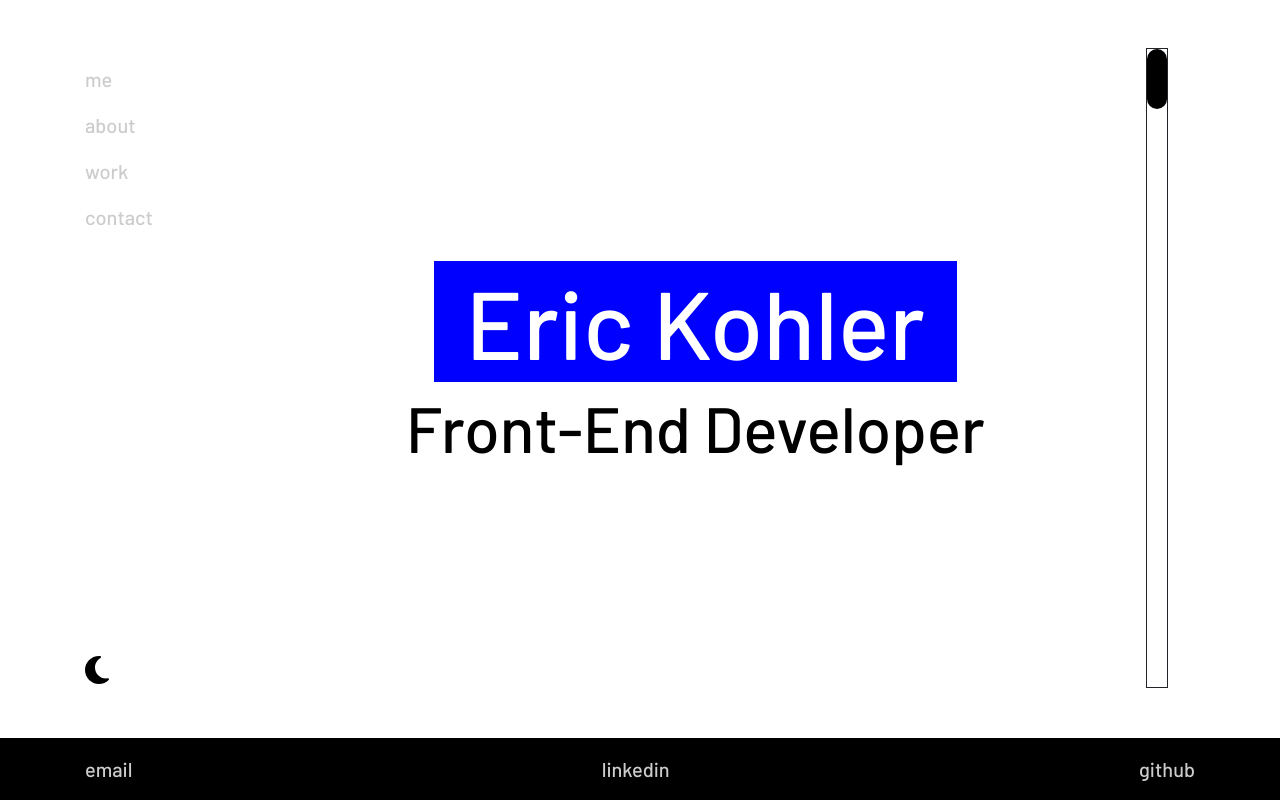
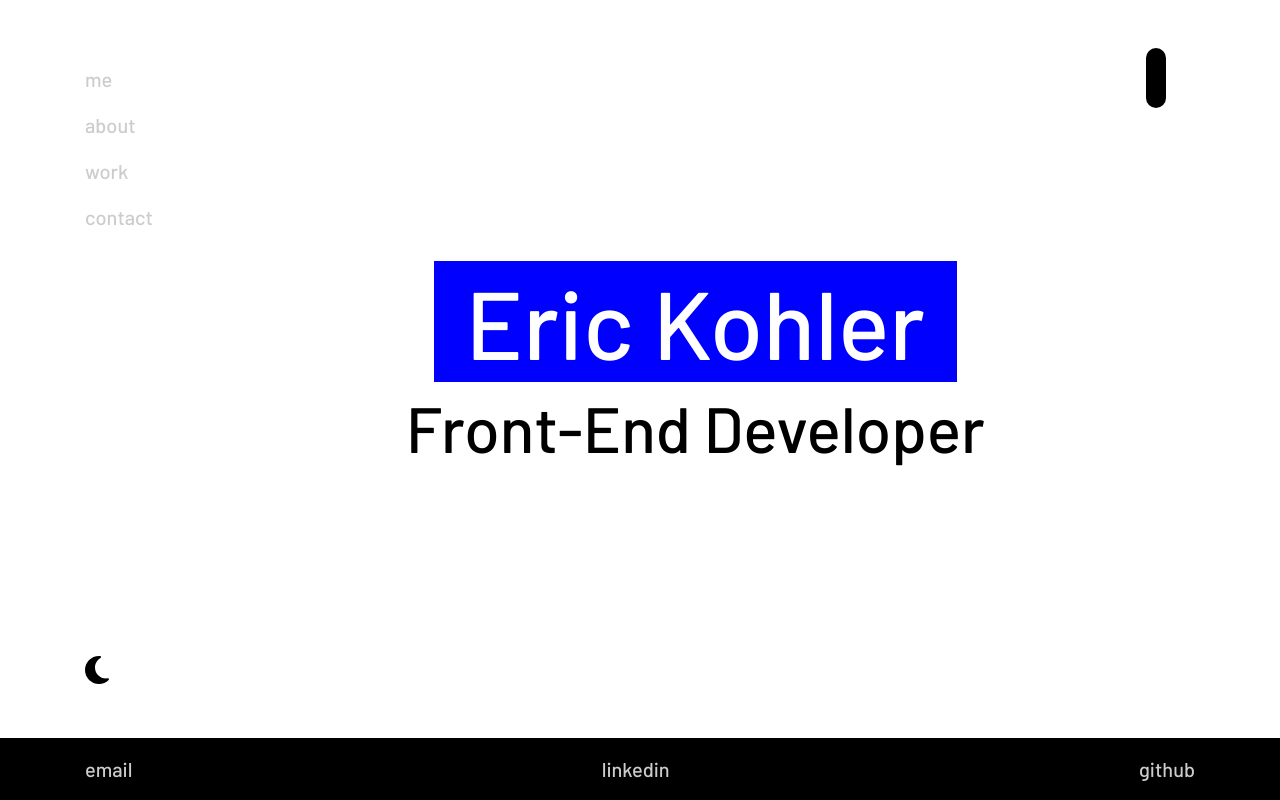
Before and after one commit to eikohler/Full-Stack-Portfolio, a React (Create React App) app: page / in a window 1280 px wide. Shown: the top 800 px of the page. Built offline with nearby package versions, Linux system fonts and the light colour scheme.

Commit message:
btn scrolls with page

```diff
--- a/src/components/ScrollBar/index.js
+++ b/src/components/ScrollBar/index.js
@@ -6,17 +6,20 @@ class ScrollBar extends Component {
         super();
         this.totalHeight = 0;
         this.trackHeight = 0;
+        this.btnHeight = 0;
         this.percentDiff = 0;
         this.updateHeight = this.updateHeight.bind(this);
-      }
+    }
 
     updateHeight(){
-        $('.scroll-btn').css('top', `${window.scrollY}px`);
+        // console.log(window.scrollY)
+        $('.scroll-btn').css('top', `${window.scrollY*this.percentDiff}px`);
     }
 
     componentDidMount(){
-        this.totalHeight = $(document).height();
-        this.trackHeight = $('.scroll-track').height();
+        this.totalHeight = (document.body.offsetHeight-window.innerHeight)+100;
+        this.btnHeight = document.querySelector('.scroll-btn').clientHeight;
+        this.trackHeight = document.querySelector('.scroll-track').clientHeight - this.btnHeight;
         this.percentDiff = this.trackHeight / this.totalHeight;
 
         window.addEventListener('scroll', this.updateHeight);
--- a/src/index.css
+++ b/src/index.css
@@ -109,9 +109,7 @@ footer a, footer a:hover{
 
 .scroll-track{
   position: fixed;
-  border: 1px solid;
   height: 80%;
-  width: 22px;
 }
 
 .scroll-btn{
@@ -121,5 +119,5 @@ footer a, footer a:hover{
   border-radius: 100px;
   position: absolute;
   cursor: pointer;
-  top: 0px;
+  top: 688px;
 }
```
